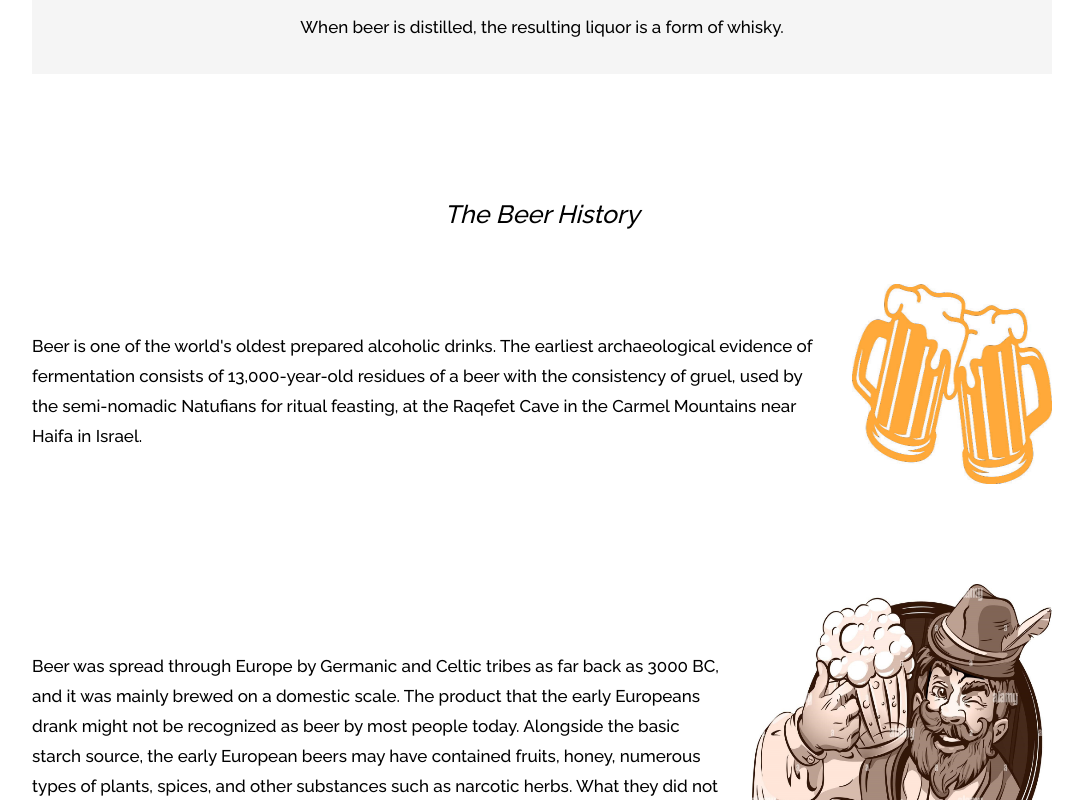
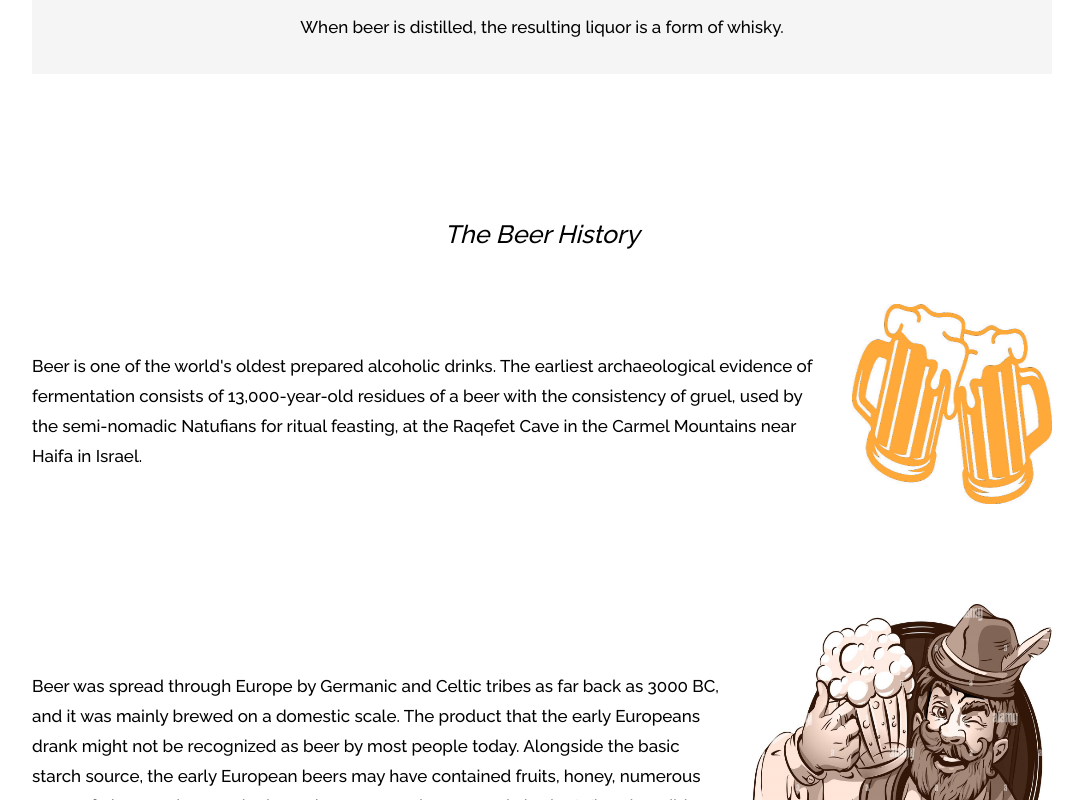
Before and after one commit to MilosM00/beer-recipes-app, a React (Create React App) app: page / in a window 1280 px wide. Shown: the part 2020-2820 px from the top of the page, without its empty margins (98-1181 px from the left). Built offline with nearby package versions, Linux system fonts and the light colour scheme; no server answers; the HTML template or start-up script is replaced by a standard one.

Commit message:
history-css updated

```diff
--- a/src/components/History.css
+++ b/src/components/History.css
@@ -2,7 +2,8 @@
     font-family: 'Raleway', sans-serif;
     display: grid;
     place-items: center;
-    padding: 50px 0;
+    padding-top: 70px;
+    padding-bottom: 50px;
 }
 
 .title-history{
```
